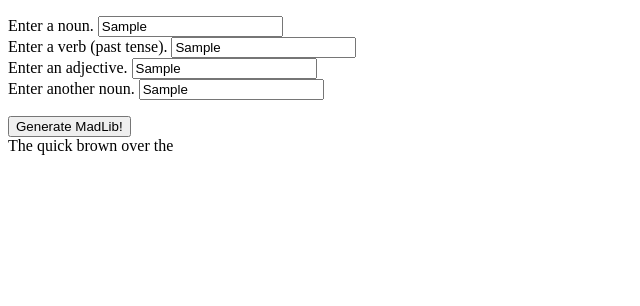
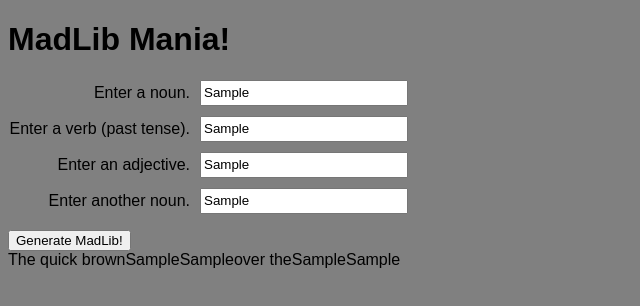
Before and after one commit to okFox/madlib-game, a plain HTML site: page index.html in a window 1280 px wide. Both pictures are taken after typing "Sample", "Sample", "Sample", "Sample" into the empty fields and a click on the button "Generate MadLib!". Shown: the whole page, without its empty margins (0-640 px from the left). Drawn offline with Linux system fonts and the light colour scheme.

Commit message:
fixed spacing

```diff
--- a/app.js
+++ b/app.js
@@ -1,27 +1,40 @@
+
+function generateMadlib(){
+    //noun 1
+    const noun1Input = document.getElementById('noun1-input');
+    const noun1 = noun1Input.value;
+
+    const noun1span = document.getElementById('noun1');
+    noun1span.textContent = noun1;
+
+    //console.log('noun1');
+
+    //verb
+    const verbInput = document.getElementById('verb-input');
+    const verb = verbInput.value;
+
+    const verbspan = document.getElementById('verb');
+    verbspan.textContent = verb;
 
 
-function generateMadlib(){
 
-    const nounspan = document.getElementById('noun1Value');
-    const verbspan = document.getElementById('verb1Value');
-    const adjspan = document.getElementById('adj1Value');
-    const noun2span = document.getElementById('noun2Value');
+    //adjective
+    const adjInput = document.getElementById('adj-input');
+    const adj = adjInput.value;
 
-const noun1 = document.getElementById('noun1');
-const verb1 = document.getElementById('verb1');
-const adj1 = document.getElementById('adj1');
-const noun2 = document.getElementById('noun2');
+    const adjspan = document.getElementById('adj');
+    adjspan.textContent = adj;
 
-const noun1Value = noun1.value;
-//console.log(noun1Value);
-nounspan.textContent = noun1.value;
 
-const verb1Value = verb1.value;
-verbspan.textContent = verb1Value;
 
-const adjValue = adj1.value;
-adjspan.textContent = adj1.value;
+    //noun 2
+    const noun2Input = document.getElementById('noun2-input');
+    const noun2 = noun2Input.value;
 
-const noun2Value = noun2.value;
-noun2span.textContent = noun2.value;
+    const noun2span = document.getElementById('noun2');
+    noun2span.textContent = noun2;
+
+    //from JBJ's
+    const showStory = document.getElementById('story');
+    showStory.classList.remove('hidden');
 }
--- a/index.html
+++ b/index.html
@@ -5,35 +5,47 @@
     <meta name="viewport" content="width=device-width, initial-scale=1.0">
     <meta http-equiv="X-UA-Compatible" content="ie=edge">
     <title>Sarah's MadLib</title>
-    <script src="app.js"></script>
+
+    <link rel="stylesheet" href="style.css">
 </head>
+
 <body>
-    <p>
-        <label for="noun1">Enter a noun.
-            <input type="text" id='noun1'>
-        </label>
-        <br>
-        <label for="verb1">Enter a verb (past tense).
-            <input type="text" id='verb1'>
-        </label>
-        <br>
-        <label for="adj1">Enter an adjective.
-            <input type="text" id='adj1'>
-        </label>
-        <br>
-        <label for="noun2">Enter another noun.
-            <input type="text" id='noun2'>
-        </label>
-    </p>
+    <header>
+        <h1 class='title'>MadLib Mania!</h1>
+    </header>
 
-    <button onclick="generateMadlib()">Generate MadLib!</button>
+    <section class='input-boxes'>
+        <p>
 
-<section>The quick brown <span id='noun1span'></span><span id='verb1Value'></span> over the <span id='adv1Value'></span> <span id='noun2Value'></span>
+            <label class="textbox">Enter a noun.
+                <input type="text" id='noun1-input'>
+            </label>
 
-</section>
+            <label class="textbox">Enter a verb (past tense).
+                <input type="text" id='verb-input'>
+            </label>
 
+            <label class="textbox">Enter an adjective.
+                <input type="text" id='adj-input'>
+            </label>
 
+            <label class="textbox">Enter another noun.
+                <input type="text" id='noun2-input'>
+            </label>
+        </p>
 
+    </section>
+
+    <section id="button">
+        <button onclick="generateMadlib()">Generate MadLib!</button>
+    </section>
+
+    <article class="hidden" id="story">
+
+        The quick brown <span id='noun1'></span> <span id='verb'> </span> over the <span id='adj'></span> <span id='noun2'></span>
+
+    </article>
 
 </body>
+<script src="app.js"></script>
 </html>
--- /dev/null
+++ b/style.css
@@ -0,0 +1,30 @@
+body {
+    background-color: grey;
+    font-family: sans-serif;
+
+
+}
+
+    /* following two copied from stackoverflow to get input boxes to be aligned nicely */
+label {
+    display: flex;
+    flex-direction: row;
+    justify-content: flex-end;
+    text-align: right;
+    width: 400px;
+    line-height: 26px;
+    margin-bottom: 10px;
+}
+input {
+    height: 20px;
+    flex: 0 0 200px;
+    margin-left: 10px;
+  }
+article {
+    display: flex;
+    align-content: space-around;
+}
+article.hidden {
+
+    opacity: 0;
+}
```
Also changed, not shown: oldapp.js (added, +27 -0 lines).
